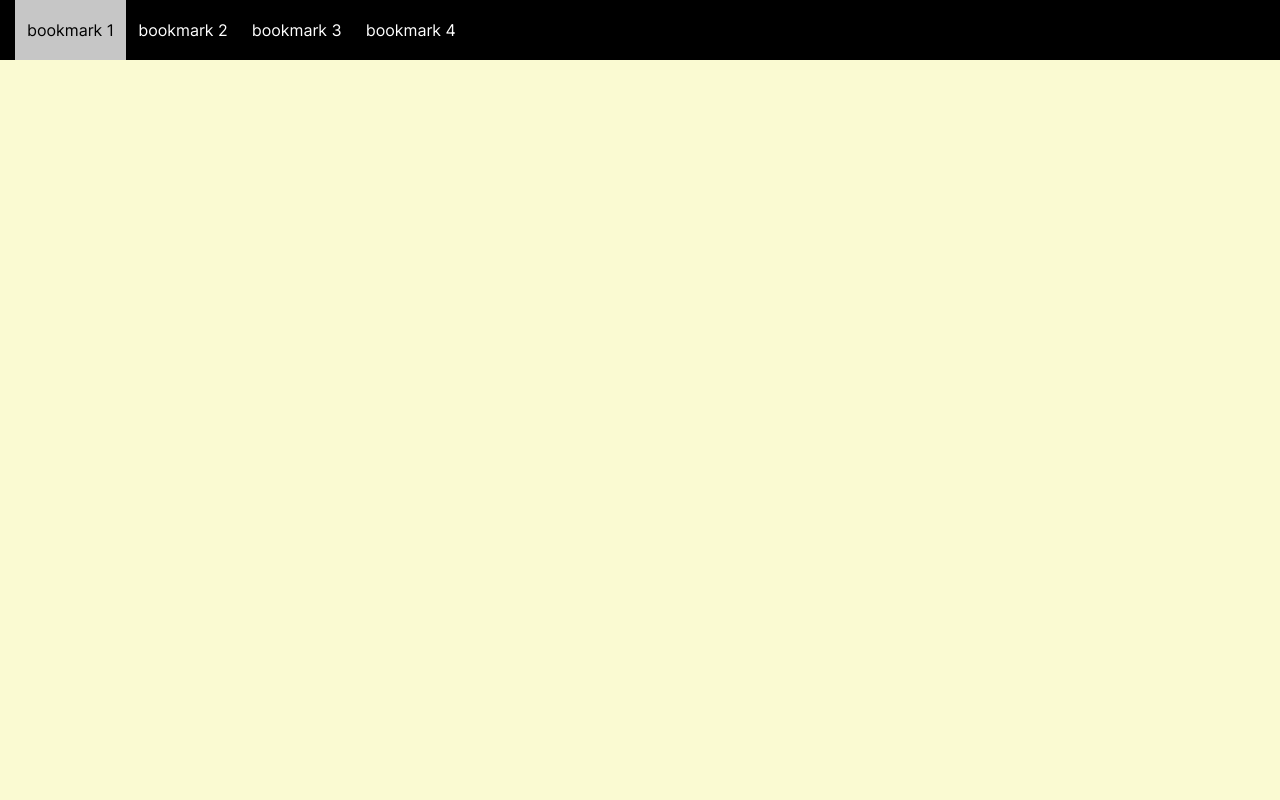
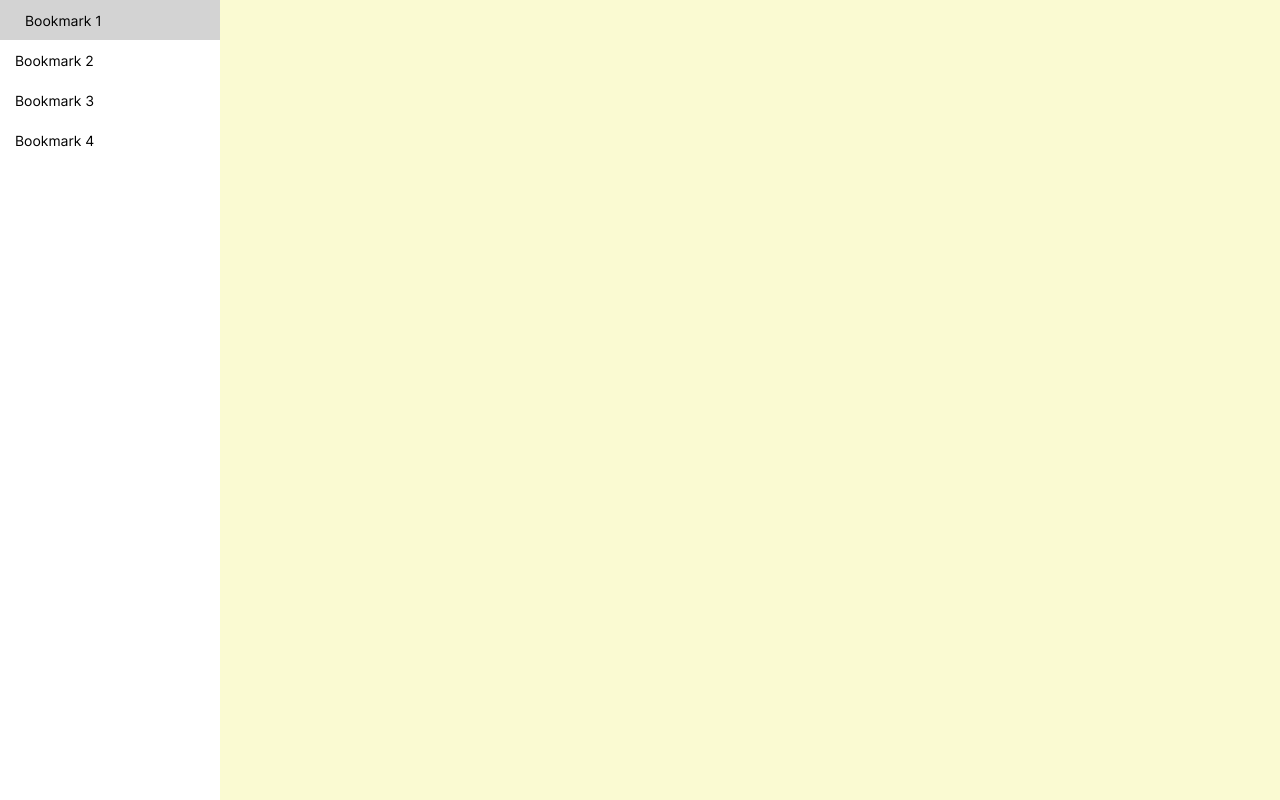
Before and after one commit to Boima12/ReactTest3, a React (Vite) app: page / in a window 1280 px wide. Shown: the top 800 px of the page. Built offline with nearby package versions, Linux system fonts and the light colour scheme.

Commit message:
v0.1.12 sideSideNavibar add tracking feature

```diff
--- a/src/App.jsx
+++ b/src/App.jsx
@@ -1,6 +1,6 @@
 import styles from './App.module.css';
 
-import Co_topSideNavibar from './pages/components/topSideNavibar/topSideNavibar';
+import Co_sideSideNavibar from './pages/components/sideSideNavibar/sideSideNavibar';
 
 
 function App() {
@@ -8,7 +8,7 @@ function App() {
   return (
     <div className={styles.main_App}>
 
-      <Co_topSideNavibar />
+      <Co_sideSideNavibar />
 
     </div>
   )
--- a/src/pages/components/sideSideNavibar/sideSideNavibar.jsx
+++ b/src/pages/components/sideSideNavibar/sideSideNavibar.jsx
@@ -1,23 +1,89 @@
 import styles from './sideSideNavibar.module.css';
-import { useRef } from 'react';
+import { useState, useRef, useEffect } from 'react';
 import { useToggleCollapse } from '~/src/utilities/hooks/useToggleCollapse/useToggleCollapse';
 import { FontAwesomeIcon } from '@fortawesome/react-fontawesome';
 
 
 function Co_sideSideNavibar() {
 
+    const [pageSection, setPageSection] = useState(1);
+    const component1Ref = useRef();
+    const component2Ref = useRef();
+    const component3Ref = useRef();
+    const component4Ref = useRef();
+
+    // Track scroll position
+    const handleScroll = () => {
+
+      const scrollPosition = window.scrollY + window.innerHeight; // Scroll position + viewport height
+      const component1 = component1Ref.current.getBoundingClientRect();
+      const component2 = component2Ref.current.getBoundingClientRect();
+      const component3 = component3Ref.current.getBoundingClientRect();
+      const component4 = component4Ref.current.getBoundingClientRect();
+
+      // Detect the section that is currently visible
+      if (component1.top <= scrollPosition && component1.bottom > 0) {
+        setPageSection(1);
+      } else if (component2.top <= scrollPosition && component2.bottom > 0) {
+        setPageSection(2);
+      } else if (component3.top <= scrollPosition && component3.bottom > 0) {
+        setPageSection(3);
+      } else if (component4.top <= scrollPosition && component4.bottom > 0) {
+        setPageSection(4);
+      }
+    };
+
+    // Add scroll event listener
+    useEffect(() => {
+      window.addEventListener("scroll", handleScroll);
+
+      return () => {
+        window.removeEventListener("scroll", handleScroll);
+      };
+    }, []);
+
+
+    const scrollToComponent1 = () => {
+      if (component1Ref.current && pageSection !== 1) {
+        setPageSection(1);
+        component1Ref.current.scrollIntoView({ behavior: "smooth" });
+      }
+    };
+
+    const scrollToComponent2 = () => {
+      if (component2Ref.current && pageSection !== 2) {
+        setPageSection(2);
+        component2Ref.current.scrollIntoView({ behavior: "smooth" });
+      }
+    };
+
+    const scrollToComponent3 = () => {
+      if (component3Ref.current && pageSection !== 3) {
+        setPageSection(3);
+        component3Ref.current.scrollIntoView({ behavior: "smooth" });
+      }
+    };
+
+    const scrollToComponent4 = () => {
+      if (component4Ref.current && pageSection !== 4) {
+        setPageSection(4);
+        component4Ref.current.scrollIntoView({ behavior: "smooth" });
+      }
+    };
+
+
     // context_top_collapse toggle
     const context_side_collapseRef = useRef();
     const { toggle: triggerContext_side_collapse } = useToggleCollapse(styles, context_side_collapseRef, 500);
 
+
     return (
         <div className={styles.main_sideSideNavibar}>
             <div className={styles.context_side}>
-                <a>Link 1</a>
-                <a>Link 2</a>
-                <a>Link 3</a>
-                <a>Link 4</a>
-                <a>Link 5</a>
+                <a className={`${pageSection == 1 ? styles.actived : ""}`} onClick={scrollToComponent1}>Bookmark 1</a>
+                <a className={`${pageSection == 2 ? styles.actived : ""}`} onClick={scrollToComponent2}>Bookmark 2</a>
+                <a className={`${pageSection == 3 ? styles.actived : ""}`} onClick={scrollToComponent3}>Bookmark 3</a>
+                <a className={`${pageSection == 4 ? styles.actived : ""}`} onClick={scrollToComponent4}>Bookmark 4</a>
             </div>
 
 
@@ -35,22 +101,20 @@ function Co_sideSideNavibar() {
                         <FontAwesomeIcon icon="fa-solid fa-xmark" className={styles.ic} onClick={triggerContext_side_collapse}/>
                     </div>
 
-                    <a>Link 1</a>
-                    <a>Link 2</a>
-                    <a>Link 3</a>
-                    <a>Link 4</a>
-                    <a>Link 5</a>
+                    <a className={`${pageSection == 1 ? styles.actived : ""}`} onClick={scrollToComponent1}>Bookmark 1</a>
+                    <a className={`${pageSection == 2 ? styles.actived : ""}`} onClick={scrollToComponent2}>Bookmark 2</a>
+                    <a className={`${pageSection == 3 ? styles.actived : ""}`} onClick={scrollToComponent3}>Bookmark 3</a>
+                    <a className={`${pageSection == 4 ? styles.actived : ""}`} onClick={scrollToComponent4}>Bookmark 4</a>
                 </div>
             </div>
 
 
             <div className={styles.context_main}>
-                <div className={styles.component1}></div>
-                <div className={styles.component2}></div>
-                <div className={styles.component3}></div>
-                <div className={styles.component4}></div>
+                <div className={styles.component1} ref={component1Ref}></div>
+                <div className={styles.component2} ref={component2Ref}></div>
+                <div className={styles.component3} ref={component3Ref}></div>
+                <div className={styles.component4} ref={component4Ref}></div>
             </div>
-
         </div>
     );
 }
--- a/src/pages/components/sideSideNavibar/sideSideNavibar.module.css
+++ b/src/pages/components/sideSideNavibar/sideSideNavibar.module.css
@@ -37,6 +37,9 @@ div.main_sideSideNavibar > div.context_side a {
 }
 div.main_sideSideNavibar > div.context_side a:hover {
   padding: 0 15px 0 25px;
+  background: lightgrey;
+}
+div.main_sideSideNavibar > div.context_side a.actived {
   background: lightgrey;
 }
 div.main_sideSideNavibar div.context_side_nav {
@@ -121,6 +124,9 @@ div.main_sideSideNavibar div.context_side_collapse div.context_side a {
 }
 div.main_sideSideNavibar div.context_side_collapse div.context_side a:hover {
   padding: 0 15px 0 25px;
+  background: lightgrey;
+}
+div.main_sideSideNavibar div.context_side_collapse div.context_side a.actived {
   background: lightgrey;
 }
 div.main_sideSideNavibar div.context_side_collapse div.context_side div.heading {
--- a/src/pages/components/sideSideNavibar/sideSideNavibar.scss
+++ b/src/pages/components/sideSideNavibar/sideSideNavibar.scss
@@ -1,3 +1,6 @@
+$context_side_width: 220px;
+
+
 @mixin context_side_style {
     & {
         a {
@@ -26,6 +29,10 @@
                 padding: 0 15px 0 25px;
                 background: lightgrey;
             }
+
+            &.actived {
+                background: lightgrey;
+            }
         }
     }
 }
@@ -39,7 +46,7 @@ div.main_sideSideNavibar {
     align-items: flex-start;
 
     & > div.context_side {
-        width: 220px;
+        width: $context_side_width;
         height: 100vh;
         background: white;
         overflow: scroll;
@@ -55,7 +62,6 @@ div.main_sideSideNavibar {
 
         @include context_side_style;
     }
-
 
     div.context_side_nav {
         width: 100%;
@@ -124,7 +130,7 @@ div.main_sideSideNavibar {
         }
 
         div.context_side {
-            width: 220px;
+            width: $context_side_width;
             background: #FFF;
             overflow-y: scroll;
 
@@ -176,8 +182,8 @@ div.main_sideSideNavibar {
     }
 
     div.context_main {
-        width: calc(100% - 220px);
-        margin-left: 220px;
+        width: calc(100% - $context_side_width);
+        margin-left: $context_side_width;
 
         display: flex;
         flex-direction: column;
@@ -189,33 +195,28 @@ div.main_sideSideNavibar {
         div.component1 {
             width: 100%;
             height: 1000px;
-
             background: lightgoldenrodyellow;
         }
 
         div.component2 {
             width: 100%;
             height: 1000px;
-
             background: lightcoral;
         }
 
         div.component3 {
             width: 100%;
             height: 1000px;
-
             background: lightgreen;
         }
 
         div.component4 {
             width: 100%;
             height: 1000px;
-
             background: lightskyblue;
         }
     }
 }
-
 
 
 @mixin screen320 {
```
Also changed, not shown: 1 other file (tests, documents, lock files or other folders).
